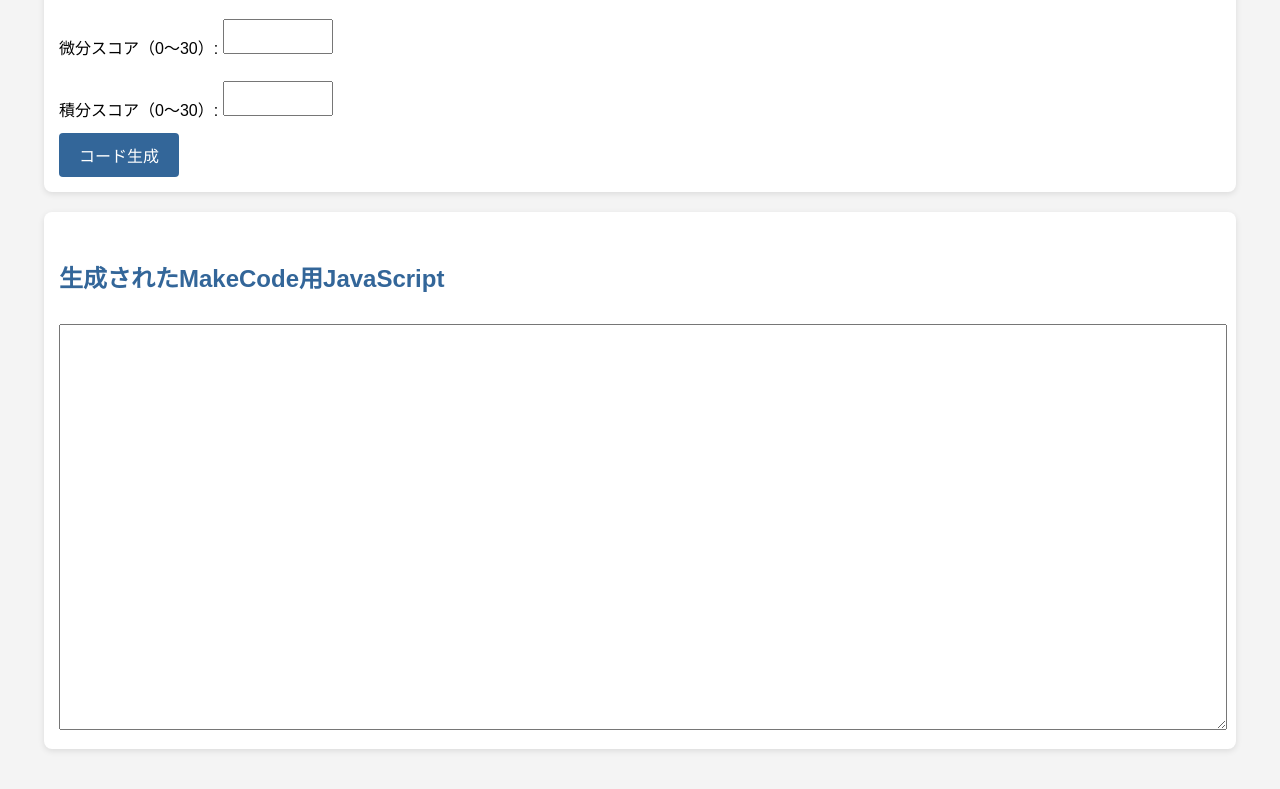
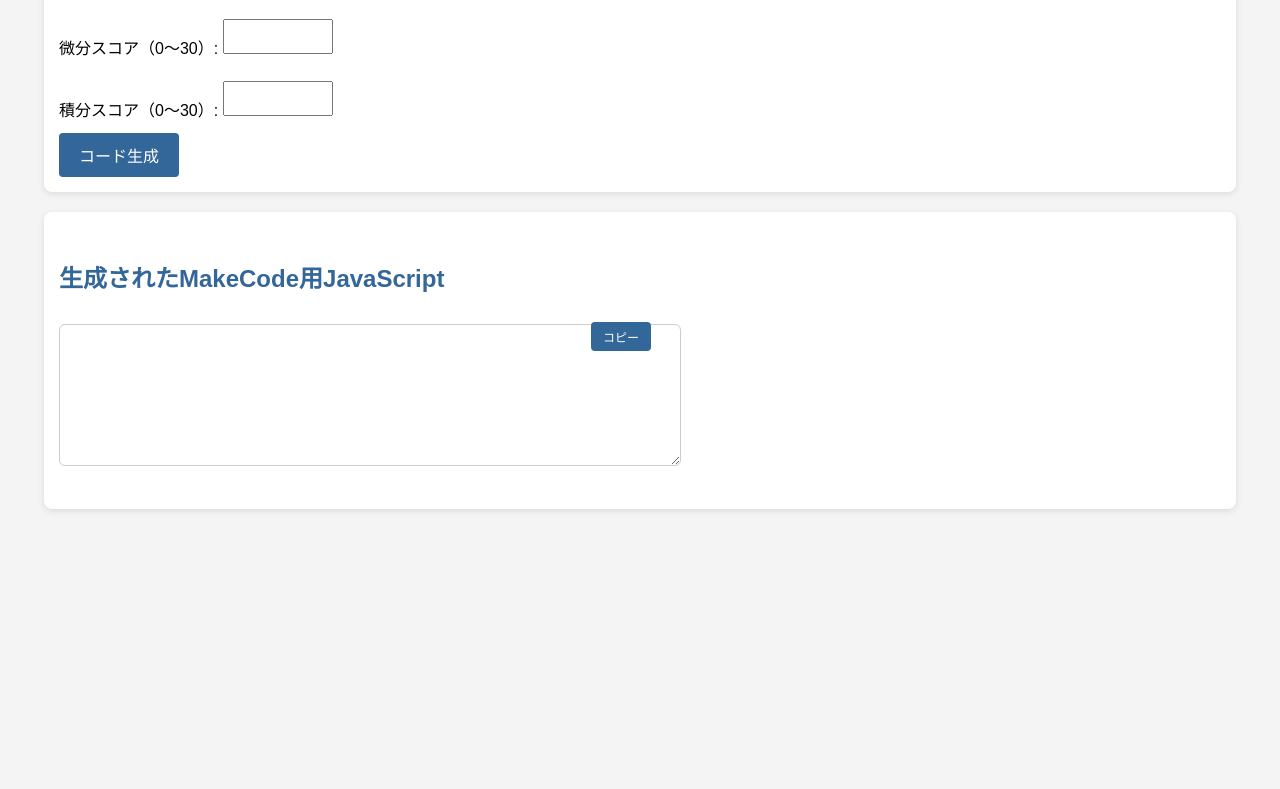
Before and after one commit to inatsuki65/inatsuki65.github.io, a plain HTML site: page index.html in a window 1280 px wide. Shown: the part 1505-2294 px from the top of the page. After the commit the page ends 2078 px from the top, so only its background shows below. Drawn offline with Linux system fonts and the light colour scheme.

Commit message:
Add copy-button

```diff
--- a/index.html
+++ b/index.html
@@ -27,6 +27,40 @@
       height: 400px;
       font-family: monospace;
       margin-top: 10px;
+    }
+    .copy-container {
+      position: relative;
+      max-width: 600px;
+      margin-bottom: 24px;
+    }
+
+    textarea#outputCode {
+      width: 100%;
+      height: 120px;
+      padding: 10px;
+      font-family: monospace;
+      font-size: 14px;
+      border: 1px solid #ccc;
+      border-radius: 6px;
+      resize: vertical;
+      background: #fff;
+    }
+
+    .copy-btn {
+      position: absolute;
+      top: 8px;
+      right: 8px;
+      padding: 6px 12px;
+      font-size: 12px;
+      border: none;
+      border-radius: 4px;
+      background: #336699;
+      color: white;
+      cursor: pointer;
+    }
+
+    .copy-btn:hover {
+      background: #1d4d7c;
     }
     textarea#scoreP,
     textarea#scoreD,
@@ -85,7 +119,10 @@
 
   <div class="section">
     <h2>生成されたMakeCode用JavaScript</h2>
-    <textarea id="outputCode" readonly></textarea>
+    <div class="copy-container">
+      <textarea id="outputCode" readonly></textarea>
+      <button class="copy-btn" onclick="copyText()">コピー</button>
+    </div>
   </div>
   <div id="result"></div>
   <script>
@@ -270,5 +307,15 @@ basic.forever(function () {
       document.getElementById("outputCode").value = code;
     }
   </script>
+  <script>
+    function copyText() {
+      const text = document.getElementById("outputCode").value;
+      navigator.clipboard.writeText(text).then(() => {
+        alert("コピーしました！");
+      }).catch(err => {
+        alert("コピーに失敗しました: " + err);
+      });
+    }
+  </script>
 </body>
 </html>
```
